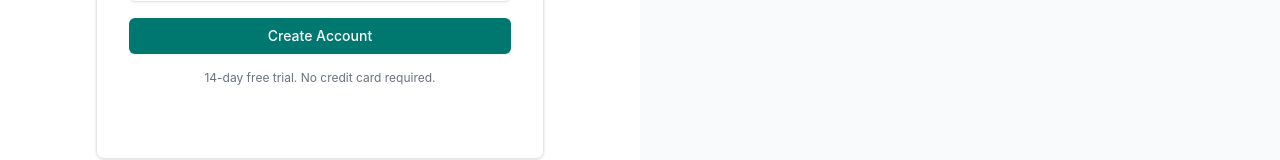
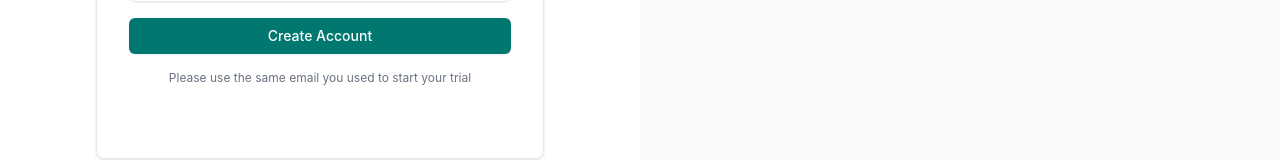
Before and after one commit to Tiberius-AI/Bid-Assassin, a React (Vite) app: page / in a window 1280 px wide. Both pictures are taken after a click on the tab "Sign Up". Shown: the part 539-699 px from the top of the page. Built offline with nearby package versions, Linux system fonts and the light colour scheme; no server answers; what @react-pdf/renderer would draw is missing.

Commit message:
Update signup page trial text to prompt email consistency
Co-Authored-By: Claude Sonnet 4.6 <noreply@anthropic.com>

```diff
--- a/src/pages/AuthPage.tsx
+++ b/src/pages/AuthPage.tsx
@@ -150,7 +150,7 @@ export function AuthPage() {
                     {loading ? "Creating Account..." : "Create Account"}
                   </Button>
                   <p className="text-xs text-gray-500 text-center">
-                    14-day free trial. No credit card required.
+                    Please use the same email you used to start your trial
                   </p>
                 </form>
               </TabsContent>
```
